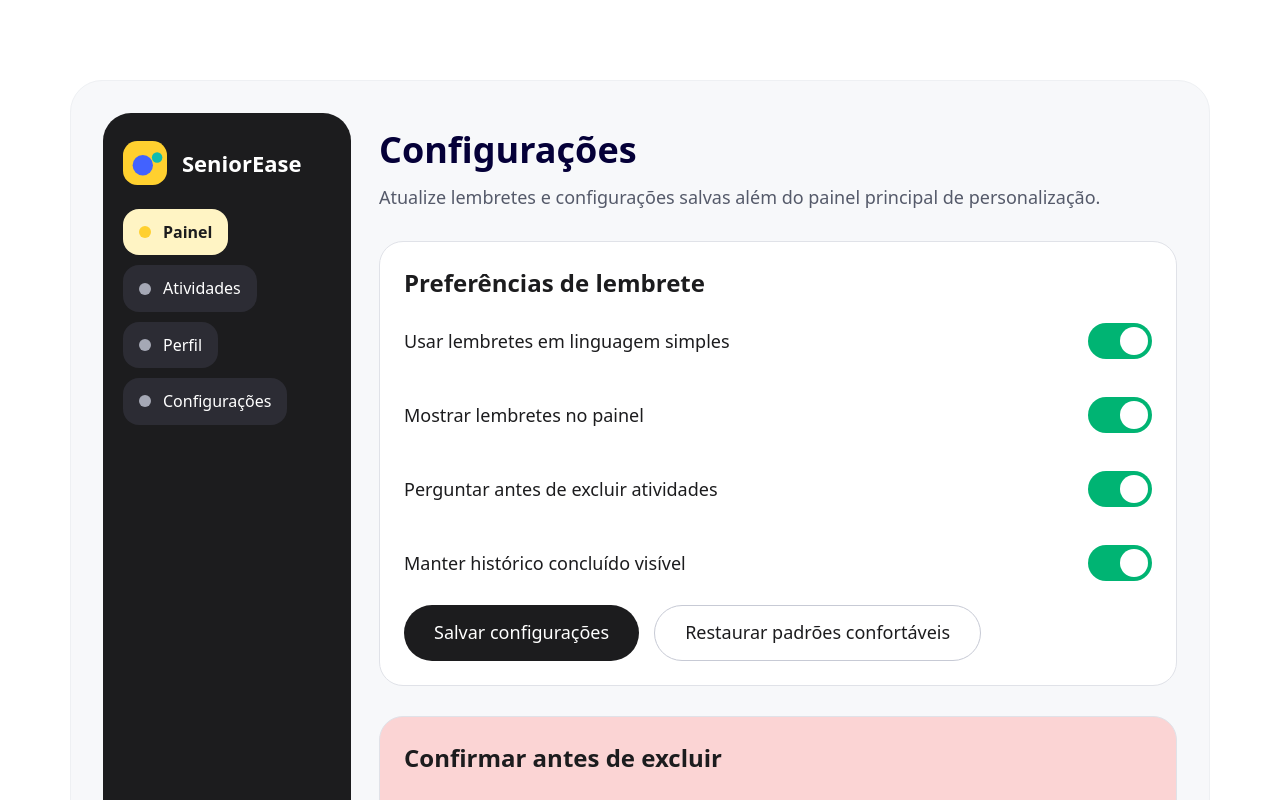
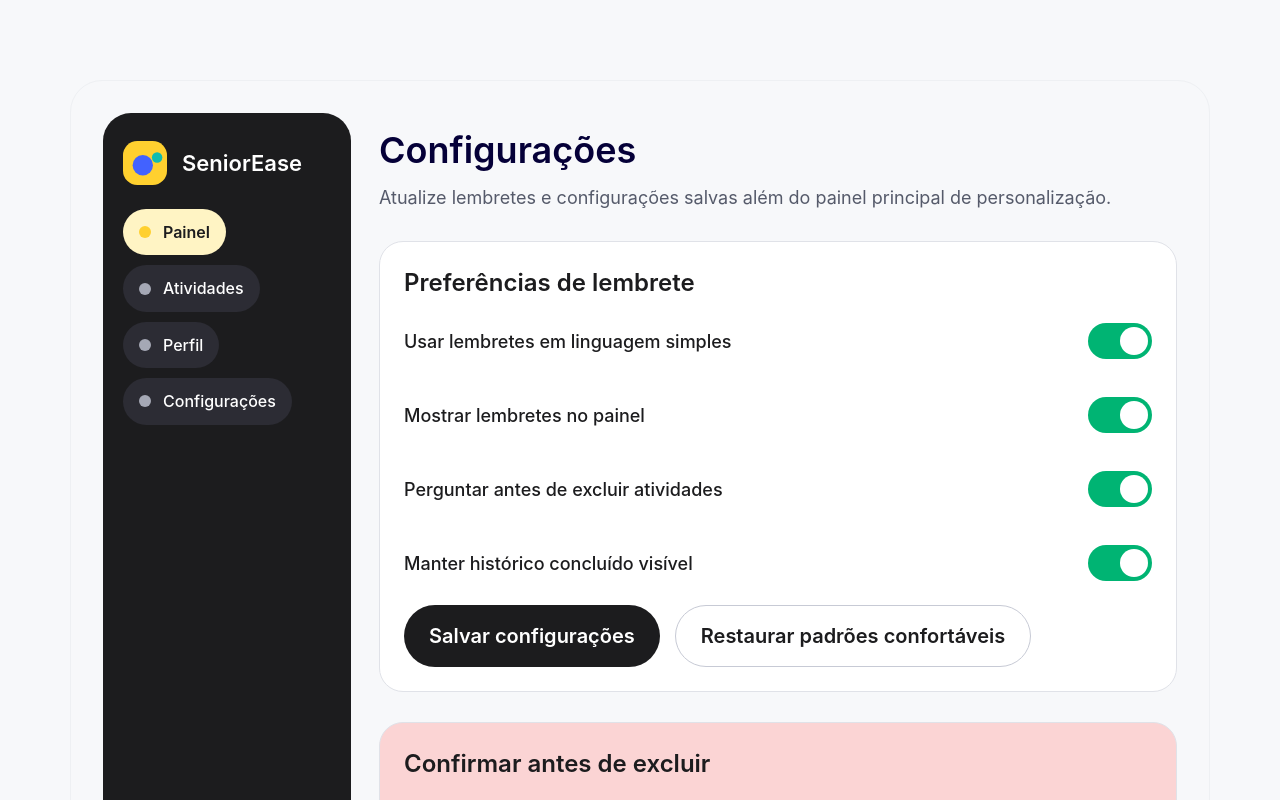
Before and after one commit to carollyb/seniorease-web, a Next.js app: page /configuracoes in a window 1280 px wide. Shown: the top 800 px of the page. Built offline with nearby package versions, Linux system fonts and the light colour scheme.

Commit message:
feat(theme): reconcile SeniorEase Figma tokens

```diff
--- a/src/theme/createSeniorEaseTheme.ts
+++ b/src/theme/createSeniorEaseTheme.ts
@@ -56,7 +56,7 @@ const spacingBaseByLevel: Record<SpacingLevel, number> = {
 }
 
 const touchTargetBySpacing: Record<SpacingLevel, number> = {
-  comfortable: 48,
+  comfortable: designTokens.components.button.minHeight,
   wide: 56,
   extraWide: 64,
 }
@@ -205,7 +205,7 @@ function createPaletteOptions(contrastLevel: ContrastLevel): SeniorEasePalette {
         contrastText: colors.onPrimary,
       },
       background: {
-        default: colors.canvas,
+        default: colors.surface,
         paper: colors.canvas,
       },
       divider: colors.hairlineStrong,
@@ -239,8 +239,8 @@ function createPaletteOptions(contrastLevel: ContrastLevel): SeniorEasePalette {
       contrastText: colors.primary,
     },
     background: {
-      default: colors.canvas,
-      paper: colors.surface,
+      default: colors.surface,
+      paper: colors.canvas,
     },
     divider: colors.hairline,
     text: {
@@ -255,6 +255,7 @@ function createComponentOptions(
   palette: SeniorEasePalette,
 ): ThemeOptions['components'] {
   const { colors, rounded, spacing } = designTokens
+  const componentTokens = designTokens.components
   const touchTarget = touchTargetBySpacing[preferences.spacingLevel]
   const spacingBase = spacingBaseByLevel[preferences.spacingLevel]
   const focusColor =
@@ -265,9 +266,11 @@ function createComponentOptions(
     outline: `3px solid ${focusColor}`,
     outlineOffset: 3,
   }
-  const buttonPadding = `${Math.max(spacing.sm, spacingBase + 4)}px ${Math.max(
-    spacing.xl,
-    spacingBase * 3,
+  const buttonPadding = `${Math.max(
+    componentTokens.button.paddingY,
+    spacingBase + 6,
+  )}px ${Math.round(
+    Math.max(componentTokens.button.paddingX, spacingBase * 2.5),
   )}px`
   const fieldPadding = `${Math.max(spacing.sm, spacingBase)}px ${Math.max(
     spacing.md,
@@ -423,14 +426,26 @@ function createComponentOptions(
     MuiSwitch: {
       styleOverrides: {
         root: {
-          minHeight: touchTarget,
-          minWidth: touchTarget,
+          minHeight: Math.max(touchTarget, componentTokens.switch.height),
+          minWidth: Math.max(touchTarget, componentTokens.switch.width),
+          padding: 0,
+          width: componentTokens.switch.width,
+        },
+        thumb: {
+          height: componentTokens.switch.thumbSize,
+          width: componentTokens.switch.thumbSize,
         },
         switchBase: {
+          padding: componentTokens.switch.thumbInset,
           '&.Mui-focusVisible + .MuiSwitch-track': {
             outline: `3px solid ${focusColor}`,
             outlineOffset: 3,
           },
+        },
+        track: {
+          borderRadius: rounded.full,
+          height: componentTokens.switch.height,
+          opacity: 1,
         },
       },
     },
@@ -442,8 +457,28 @@ function createComponentOptions(
         root: {
           backgroundImage: 'none',
           border: `1px solid ${palette.divider}`,
-          borderRadius: rounded.md,
+          borderRadius: rounded.xl,
           boxShadow: isSimplified ? 'none' : undefined,
+        },
+      },
+    },
+    MuiChip: {
+      styleOverrides: {
+        root: {
+          backgroundColor: colors.yellowLight,
+          borderRadius: rounded.full,
+          color: colors.ink,
+          fontSize: toScaledPx(
+            designTokens.typography.caption.fontSize,
+            preferences.fontScale,
+          ),
+          fontWeight: designTokens.typography.caption.fontWeight,
+          lineHeight: designTokens.typography.caption.lineHeight,
+          minHeight: 36,
+        },
+        label: {
+          paddingLeft: componentTokens.pill.paddingX,
+          paddingRight: componentTokens.pill.paddingX,
         },
       },
     },
@@ -454,6 +489,7 @@ function createComponentOptions(
       styleOverrides: {
         root: {
           backgroundImage: 'none',
+          borderRadius: rounded.xl,
         },
       },
     },
--- a/src/theme/designTokens.ts
+++ b/src/theme/designTokens.ts
@@ -2,22 +2,6 @@ export const designTokens = {
   colors: {
     primary: '#1c1c1e',
     onPrimary: '#ffffff',
-    brandYellow: '#ffd02f',
-    yellowLight: '#fff4c4',
-    yellowDark: '#746019',
-    brandBlue: '#4262ff',
-    blue450: '#5b76fe',
-    bluePressed: '#2a41b6',
-    brandCoral: '#ff9999',
-    coralLight: '#ffc6c6',
-    coralDark: '#600000',
-    roseLight: '#fde0f0',
-    brandTeal: '#0fbcb0',
-    tealLight: '#c3faf5',
-    mossDark: '#187574',
-    brandRed: '#fbd4d4',
-    brandRedDark: '#e3c5c5',
-    successAccent: '#00b473',
     canvas: '#ffffff',
     surface: '#f7f8fa',
     surfaceSoft: '#fafbfc',
@@ -29,29 +13,45 @@ export const designTokens = {
     charcoal: '#2c2c34',
     slate: '#555a6a',
     steel: '#6b6f7e',
-    stone: '#8e91a0',
     muted: '#a5a8b5',
+    brandBlue: '#4262ff',
+    blue450: '#5b76fe',
+    bluePressed: '#2a41b6',
+    brandYellow: '#ffd02f',
+    yellowLight: '#fff4c4',
+    yellowSoft: '#fff8e0',
+    yellowBorder: '#fcb900',
+    yellowDark: '#746019',
+    brandTeal: '#0fbcb0',
+    tealLight: '#c3faf5',
+    mossDark: '#187574',
+    brandRed: '#fbd4d4',
+    brandRedDark: '#e3c5c5',
+    coralDark: '#600000',
+    successAccent: '#00b473',
   },
   typography: {
-    fontFamily: '"Roobert PRO", "Noto Sans", system-ui, sans-serif',
-    h1: { fontSize: 48, fontWeight: 500, lineHeight: 1.15 },
-    h2: { fontSize: 36, fontWeight: 500, lineHeight: 1.2 },
-    h3: { fontSize: 28, fontWeight: 500, lineHeight: 1.25 },
-    h4: { fontSize: 22, fontWeight: 500, lineHeight: 1.3 },
-    h5: { fontSize: 18, fontWeight: 500, lineHeight: 1.4 },
-    subtitle: { fontSize: 18, fontWeight: 400, lineHeight: 1.5 },
-    body: { fontSize: 16, fontWeight: 400, lineHeight: 1.5 },
-    bodySmall: { fontSize: 14, fontWeight: 400, lineHeight: 1.5 },
-    caption: { fontSize: 13, fontWeight: 400, lineHeight: 1.4 },
-    button: { fontSize: 14, fontWeight: 500, lineHeight: 1.3 },
+    fontFamily: '"Inter", "Noto Sans", system-ui, sans-serif',
+    h1: { fontSize: 36, fontWeight: 600, lineHeight: 1.4 },
+    h2: { fontSize: 26, fontWeight: 600, lineHeight: 1.4 },
+    h3: { fontSize: 24, fontWeight: 600, lineHeight: 1.4 },
+    h4: { fontSize: 22, fontWeight: 600, lineHeight: 1.4 },
+    h5: { fontSize: 18, fontWeight: 600, lineHeight: 1.4 },
+    subtitle: { fontSize: 18, fontWeight: 400, lineHeight: 1.4 },
+    body: { fontSize: 16, fontWeight: 400, lineHeight: 1.4 },
+    bodySmall: { fontSize: 15, fontWeight: 400, lineHeight: 1.4 },
+    caption: { fontSize: 14, fontWeight: 500, lineHeight: 1.4 },
+    button: { fontSize: 16, fontWeight: 600, lineHeight: 1.4 },
+    mobileActivityTitle: { fontSize: 14, fontWeight: 600, lineHeight: 1.4 },
+    mobileActivityMeta: { fontSize: 11, fontWeight: 400, lineHeight: 1.4 },
   },
   rounded: {
     xs: 4,
-    sm: 6,
-    md: 8,
-    lg: 12,
-    xl: 16,
-    xxl: 20,
+    sm: 8,
+    md: 16,
+    lg: 20,
+    xl: 24,
+    xxl: 28,
     xxxl: 28,
     feature: 32,
     full: 9999,
@@ -60,9 +60,16 @@ export const designTokens = {
     xxs: 4,
     xs: 8,
     sm: 12,
+    controlY: 14,
     md: 16,
+    cardGap: 16,
+    mobilePage: 18,
+    rowPadding: 18,
     lg: 20,
+    topBarGap: 22,
     xl: 24,
+    tabletPage: 28,
+    appFrame: 32,
     xxl: 32,
     xxxl: 40,
     sectionSmall: 48,
@@ -70,6 +77,92 @@ export const designTokens = {
     sectionLarge: 96,
     hero: 120,
   },
+  components: {
+    appShell: {
+      backgroundColor: '#f7f8fa',
+      borderColor: '#eef0f3',
+      borderWidth: 1,
+      gapDesktop: 28,
+      gapTablet: 22,
+      gapMobile: 18,
+      paddingDesktop: 32,
+      paddingTablet: 28,
+      paddingMobile: 18,
+      radius: 32,
+    },
+    sideNavigation: {
+      backgroundColor: '#1c1c1e',
+      itemActiveBackgroundColor: '#fff4c4',
+      itemInactiveBackgroundColor: '#2c2c34',
+      itemRadius: 16,
+      itemPaddingX: 16,
+      itemPaddingY: 12,
+      noteBackgroundColor: '#2c2c34',
+      notePadding: 24,
+      noteRadius: 24,
+      paddingX: 20,
+      paddingY: 28,
+      radius: 28,
+    },
+    topNavigation: {
+      backgroundColor: '#1c1c1e',
+      brandFontSizeTablet: 26,
+      brandFontSizeMobile: 21,
+      menuBackgroundColor: '#ffd02f',
+      menuPaddingX: 14,
+      menuPaddingY: 8,
+      radiusTablet: 24,
+      radiusMobile: 20,
+      paddingXTablet: 20,
+      paddingYTablet: 16,
+      paddingXMobile: 12,
+      paddingYMobile: 10,
+    },
+    card: {
+      backgroundColor: '#ffffff',
+      borderColor: '#e0e2e8',
+      gap: 16,
+      padding: 24,
+      radius: 24,
+    },
+    activityRow: {
+      backgroundColor: '#ffffff',
+      borderColor: '#e0e2e8',
+      gapMobile: 14,
+      heightDesktop: 96,
+      paddingDesktop: 18,
+      paddingMobile: 14,
+      radius: 20,
+    },
+    guidedStep: {
+      backgroundColor: '#ffffff',
+      currentBackgroundColor: '#fff8e0',
+      currentBorderColor: '#fcb900',
+      gap: 18,
+      iconSize: 40,
+      padding: 20,
+      radius: 22,
+    },
+    button: {
+      borderRadius: 9999,
+      minHeight: 52,
+      paddingX: 20,
+      paddingY: 14,
+    },
+    pill: {
+      borderRadius: 9999,
+      paddingX: 16,
+      paddingY: 9,
+      compactPaddingX: 12,
+      compactPaddingY: 8,
+    },
+    switch: {
+      height: 36,
+      thumbInset: 4,
+      thumbSize: 28,
+      width: 64,
+    },
+  },
 } as const
 
 export type SeniorEaseDesignTokens = typeof designTokens
```
Also changed, not shown: .specs/features/seniorease-platform/tasks.md, 2 other files (tests, documents, lock files or other folders).
